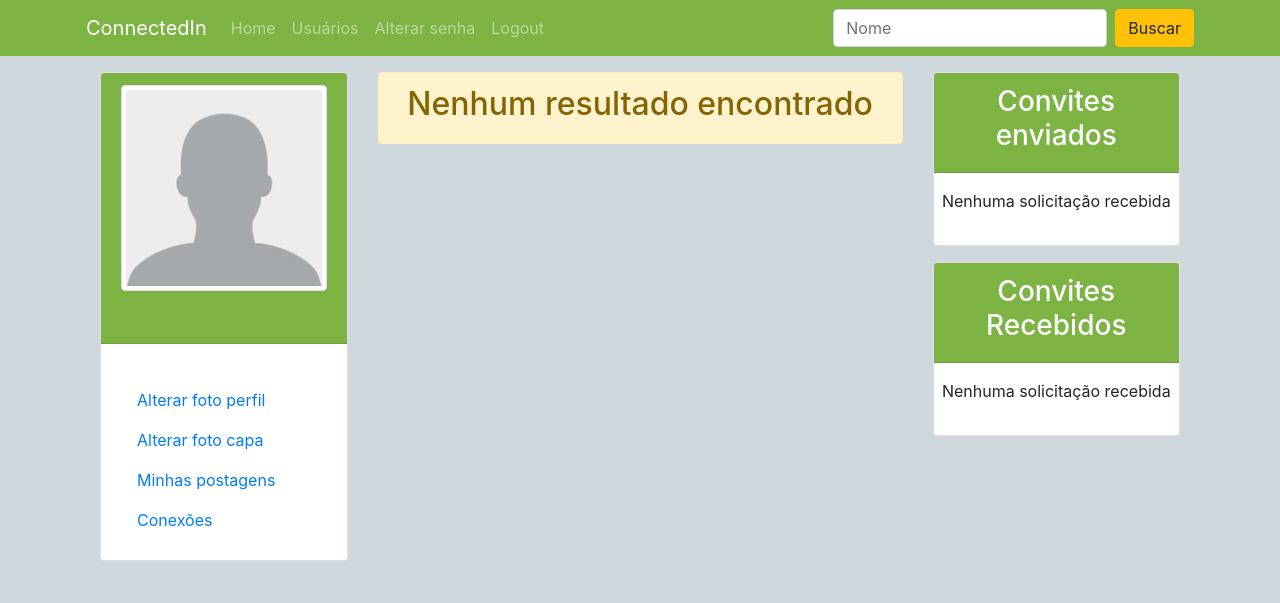
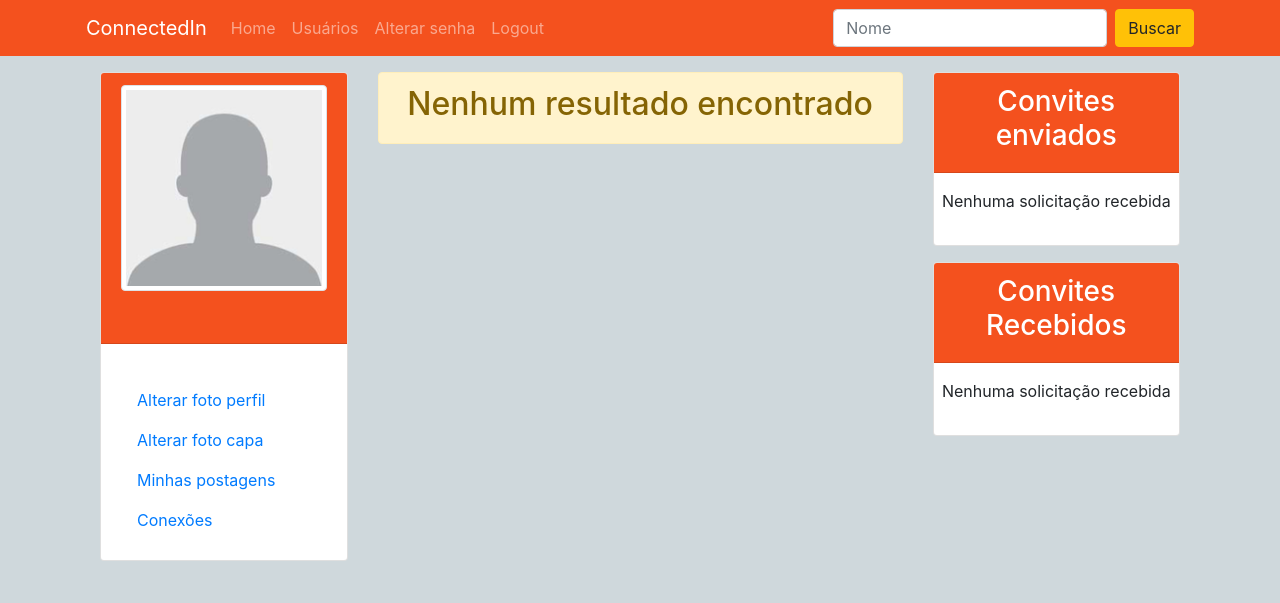
Before and after one commit to PedroHenriqueDevBR/programacao-para-internet, a Django app: template connectedin/perfis/templates/buscarusuario.html in a window 1280 px wide. Shown: the top 603 px of the page. Run offline with Django 3.2, Linux system fonts and the light colour scheme; the template is opened without the code that fills it, so the values that code supplies are empty; some libraries are stand-ins or nearby versions.

Commit message:
Melhorias no projetp

```diff
--- a/connectedin/perfis/templates/base.html
+++ b/connectedin/perfis/templates/base.html
@@ -17,7 +17,7 @@
                 background-size: cover;
                 background-position: center;
                 background-attachment: fixed;">
-    <div class="navbar-dark" style="background: #7CB342;">
+    <div class="navbar-dark" style="background: #F4511E;">
         <nav class="navbar container navbar-expand-lg">
             <a class="navbar-brand" href="/">ConnectedIn</a>
             <button class="navbar-toggler" type="button" data-toggle="collapse" data-target="#navbarSupportedContent"
@@ -56,7 +56,7 @@
             <section class="col col-sm-12 col-md-3 py-3 opcoes-do-usuario">
                 <div class="card">
                     <div class="card-header center-center"
-                    style="background: #7CB342;"
+                    style="background: #F4511E;"
                     data-toggle="tooltip"
                     data-placement="bottom" title="Alterar foto do perfil">
 
@@ -88,7 +88,7 @@
 
             <aside class="col col-sm-12 col-md-3 py-3">
                 <div class="bg-white card">
-                    <div class="card-header text-white" style="background: #7CB342;">
+                    <div class="card-header text-white" style="background: #F4511E;">
                         <h3 class="text-center">Convites enviados</h3>
                     </div>
                     <div class="card-body px-0 py-0">
@@ -112,7 +112,7 @@
                 </div>
 
                 <div class="mt-3 card bg-white">
-                    <div class="card-header text-white" style="background: #7CB342;">
+                    <div class="card-header text-white" style="background: #F4511E;">
                         <h3 class="text-center">Convites Recebidos</h3>
                     </div>
                     <div class="card-body px-0 py-0">
```
Also changed, not shown: connectedin/perfis/templates/perfil.html (+10 -10 lines), connectedin/media/008 Rainy Ashville.png (deleted), connectedin/media/adult-beach-beautiful-woman-290525.jpg (deleted), connectedin/media/beach-beautiful-woman-bikini-2326695.jpg (deleted), connectedin/media/pedro.jpeg (deleted), connectedin/media/pedro_wmCwsqq.jpeg (deleted).
